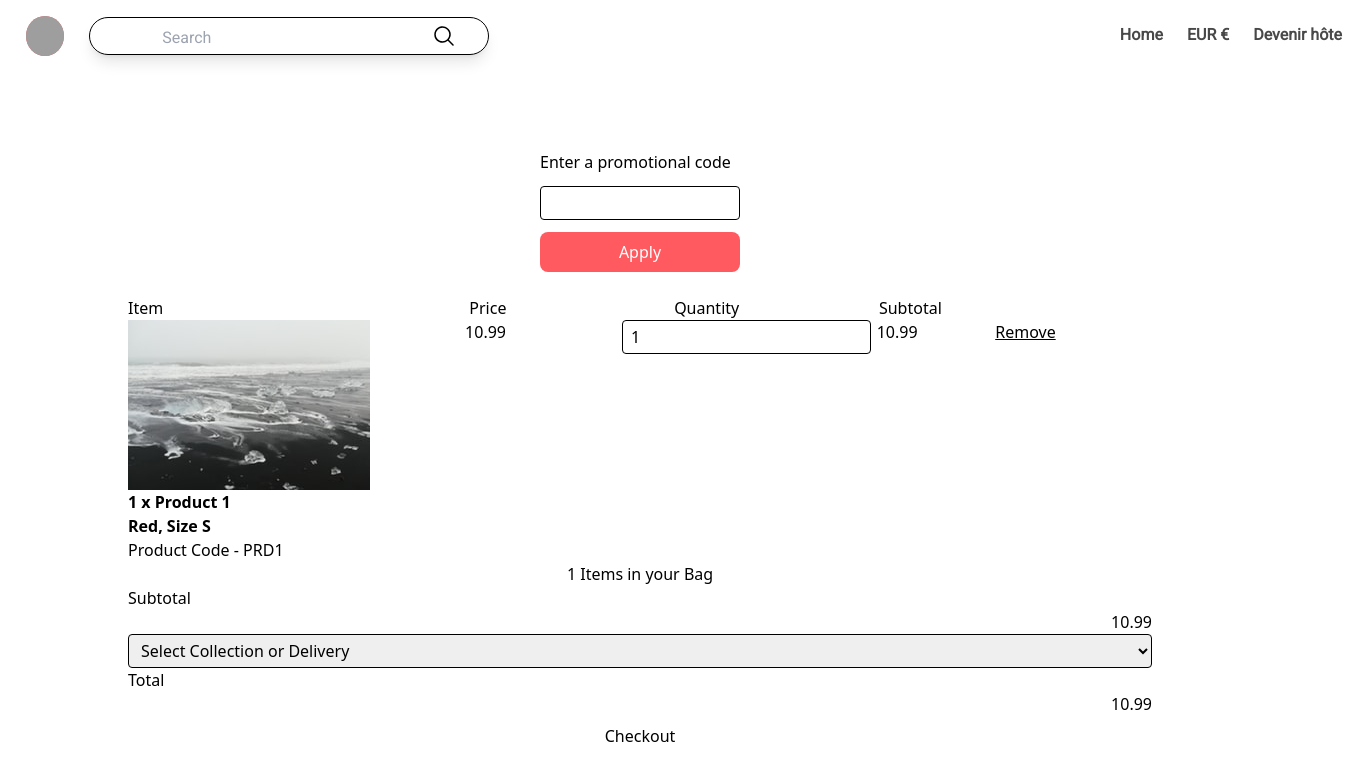
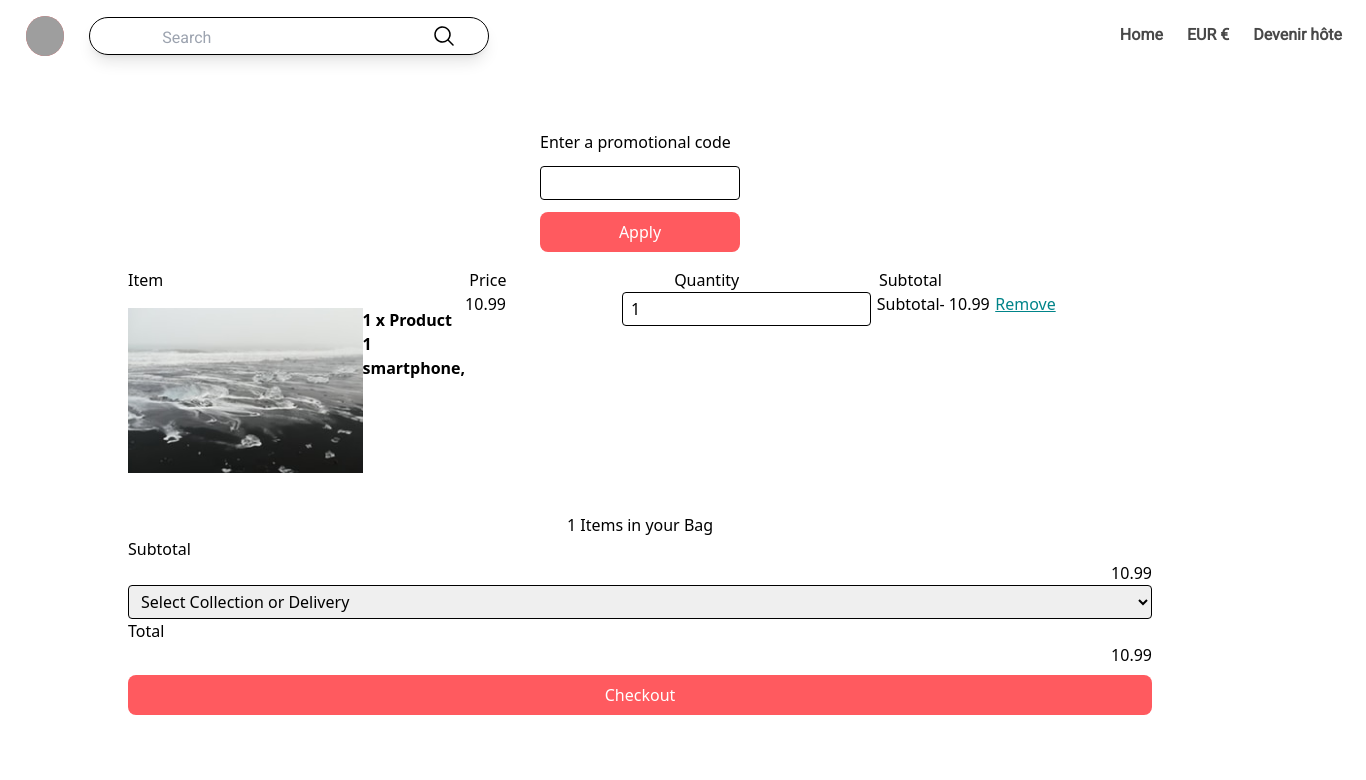
Before and after one commit to AjiePrm/airbnbClone, a Nuxt app: page /summary/example in a window 1280 px wide. Shown: the top 780 px of the page, 1366 px wide, since content can reach past the window. Built offline with nearby package versions, Linux system fonts and the light colour scheme; grey boxes are pictures that could not be loaded.

Commit message:
stuck passing data to oether page

```diff
--- a/layouts/default.vue
+++ b/layouts/default.vue
@@ -1,5 +1,5 @@
 <template>
-    <header class="w-full lg:w-[1366px] md:m-auto relative flex justify-center font-fontRoboto z-40">
+    <header class="w-full h-[50px] lg:w-[1366px] md:m-auto relative flex justify-center font-fontRoboto z-40">
         <div class="fixed w-full lg:w-[1366px] md:m-auto">
             <!--:class="{ 'navbar-scroll': isScrolling }-->
             <div class="w-full flex place-content-between gap-4 pt-[15.61px] navbar-scroll">
--- a/pages/details/[id].vue
+++ b/pages/details/[id].vue
@@ -1,78 +1,81 @@
 <template>
-    <div class="container lg:w-[1366px] px-[34px] m-auto py-16">
-        <div class="font-semibold text-3xl pb-[6px]">
+    <div class="container lg:max-w-[1366px] lg:mx-auto lg:px-4 py-8 md:py-20">
+        <div class="font-semibold text-3xl pb-2 md:pb-6">
             Details Product
         </div>
-        <div class="flex space-x-4 pb-6">
-            <h2 class="text-xl pr-[500px] ">Category : {{ detailsProucts.category }}</h2>
-            <h2 class="text-xl">Bagikan</h2>
-            <h2 class="text-xl">Simpan</h2>
-        </div>
-        <div class="flex m-auto space-x-2 w-[1120px] h-[516px] pb-12">
-            <div class="w-[560px] h-[410px] bg-secondaryGray rounded-l-lg">
-                <img class="w-[560px] h-[410px] bg-secondaryGray rounded-l-lg object-cover" :src="imageOne" alt="" />
-            </div>
-            <div class="grid gap-1 grid-cols-2 w-[650px] h-[422px]">
-                <img class="w-[272px] h-[196px] bg-secondaryGray object-cover" :src="imageTwo" alt="" />
-                <img class="w-[272px] h-[196px] bg-secondaryGray rounded-r-lg object-cover" :src="imageTree" alt="" />
-                <img class="w-[272px] h-[196px] bg-secondaryGray object-cover" :src="imageFour" alt="" />
-                <img class="w-[272px] h-[196px] bg-secondaryGray rounded-r-lg object-cover" :src="imageFive" alt="" />
+        <div class="flex flex-col lg:flex-row space-y-2 lg:space-y-0 lg:space-x-4 pb-2 md:pb-6">
+            <h2 class="text-xl md:pr-4">Category: {{ detailsProucts.category }}</h2>
+            <div class="flex space-x-4">
+                <h2 class="text-xl">Bagikan</h2>
+                <h2 class="text-xl">Simpan</h2>
             </div>
         </div>
-        <div class="flex justify-center">
-            <div>
-                <div class="font-semibold text-3xl pb-[6px]">
+        <div class="grid grid-cols-1 md:grid-cols-2 gap-1 w-full md:w-[650px] lg:w-[1120px] pb-4 md:pb-12">
+            <div class="w-full h-[410px] bg-secondaryGray rounded-l-lg">
+                <img class="w-full h-full bg-secondaryGray rounded-l-lg object-cover" :src="imageOne" alt="" />
+            </div>
+            <div class="grid grid-cols-2 gap-1">
+                <img class="w-full h-[196px] bg-secondaryGray object-cover" :src="imageTwo" alt="" />
+                <img class="w-full h-[196px] bg-secondaryGray rounded-r-lg object-cover" :src="imageTree" alt="" />
+                <img class="w-full h-[196px] bg-secondaryGray object-cover" :src="imageFour" alt="" />
+                <img class="w-full h-[196px] bg-secondaryGray rounded-r-lg object-cover" :src="imageFive" alt="" />
+            </div>
+        </div>
+
+        <div class="flex flex-col lg:flex-row lg:justify-center">
+            <div class="lg:w-[600px] xl:w-[650px]">
+                <div class="font-semibold text-3xl pb-2">
                     {{ detailsProucts.title }}
                 </div>
-
-                <div class="flex space-x-1 text-2xl border-b-2 pb-[26px]">
-                    <h2 class="text-2xl"> Stock: {{ stock }} · </h2>
-                    <h2 class="text-2xl"> {{ detailsProucts.brand }} · </h2>
-                    <h2 class="text-2xl"> rating: {{ detailsProucts.rating }} </h2>
+                <div class="flex flex-col md:flex-row space-x-1 text-2xl border-b-2 pb-2 md:pb-6">
+                    <h2 class="text-2xl">Stock: {{ stock }} ·</h2>
+                    <h2 class="text-2xl">{{ detailsProucts.brand }} ·</h2>
+                    <h2 class="text-2xl">rating: {{ detailsProucts.rating }}</h2>
                 </div>
-
-                <div class="w-[653px] h-[261px] pt-4">
+                <div class="container md:w-[653px] md:h-[261px] pt-2 md:pt-4">
                     <p class="w-full">{{ detailsProucts.description }}</p>
                 </div>
             </div>
-
-            <div class="ml-[93px] w-[372px] h-[296px] shadow-2xl rounded-lg">
+            <div class="container pt-4 lg:pt-0 md:ml-4 lg:w-[500px] md:w-[372px] h-[296px] shadow-2xl rounded-lg pb-20">
                 <div class="h-[56px] px-[25px] py-[26px]">
-
-                    <h1 class="text-2xl font-semibold">${{ discountVal }} <span class="text-lg font-normal line-through">${{
-                        detailsProucts.price }}</span> <span
-                            class="text-sm font-normal bg-primaryRed text-secondaryWhite rounded-lg py-1 px-1">{{
-                                detailsProucts.discountPercentage }}%</span>
+                    <h1 class="text-2xl font-semibold">
+                        ${{ discountVal }}
+                        <span class="text-lg font-normal line-through">${{ detailsProucts.price }}</span>
+                        <span class="text-sm font-normal bg-primaryRed text-secondaryWhite rounded-lg py-1 px-1">
+                            {{ detailsProucts.discountPercentage }}%
+                        </span>
                     </h1>
-                    <h1 class="text-2xl font-semibold px-2 py-2">total: ${{ needToPayVal }} </h1>
-
-
-                    <div class="pt-4">
+                    <h1 class="text-2xl font-semibold px-2 py-2">total: ${{ needToPayVal }}</h1>
+                    <div class="pt-2">
                         <DropDownBtn></DropDownBtn>
                     </div>
-                    <div class="py-4">
-                        <div class="container m-0 flex justify-center px-5">
+                    <div class="py-2">
+                        <div class="container m-0 flex justify-center px-2 md:px-5">
                             <button @click="handleCountMin" type="submit"
-                                class="btn btn-default inline-block bg-secondaryGray text-white py-1 rounded-xl px-6">
+                                class="btn btn-default inline-block bg-secondaryGray text-white py-1 rounded-xl px-3">
                                 -
                             </button>
                             <span>
-                                <h1 class="px-3 py-1 rounded-sm">
+                                <h1 class="px-2 py-1 rounded-sm">
                                     {{ count }}
                                 </h1>
                             </span>
                             <button @click="handleCountPlus" type="submit"
-                                class="btn btn-default inline-block bg-primaryRed text-white py-1 rounded-xl px-6">
+                                class="btn btn-default inline-block bg-primaryRed text-white py-1 rounded-xl px-3">
                                 +
                             </button>
                         </div>
                     </div>
-                    <div class="h-[56px] w-[323px] pt-4">
-                        <NuxtLink to="/summary/example">
-                            <button
-                                class="h-12 w-[323px] bg-primaryRed rounded-lg text-secondaryWhite font-semibold text-xl">Pesan
-                            </button>
-                        </NuxtLink>
+                    <div class="h-[56px] w-[323px] pt-2 m-auto">
+
+                        <!--
+                            <SummaryComponent class="" :count="count" />
+                            -->
+                        <button @click="handlePesanClick"
+                            class="h-12 w-full bg-primaryRed rounded-lg text-secondaryWhite font-semibold text-xl ">
+                            Pesan
+                        </button>
+
                     </div>
                 </div>
             </div>
@@ -80,8 +83,12 @@
     </div>
 </template>
 
+
+
 <script>
+
 export default {
+
     data() {
         return {
             count: 1,
@@ -139,6 +146,14 @@ export default {
         handleStockCount(stocItem, pcs) {
             return stocItem - pcs
         },
+        handlePesanClick(pcs) {
+            this.$router.push({
+                path: `/summary/example`,
+                props: {
+                    count: pcs,
+                },
+            });
+        },
 
     },
 
--- a/pages/summary/[id].vue
+++ b/pages/summary/[id].vue
@@ -1,25 +1,28 @@
 <template>
-    <div class="container mx-auto px-4 py-[150px]">
-        <div class="basket">
-            <div class="basket-module flex flex-col w-[200px] m-auto space-y-3 pb-[24px]">
-                <label for=" promo-code" class="text-gray-700">Enter a promotional code</label>
+    <div class="container mx-auto px-4 py-8 md:py-20">
+        <div class="m-0">
+            <div class="basket-module flex flex-col md:w-[200px] md:mx-auto space-y-3 pb-4">
+                <label for="promo-code" class="text-gray-700">Enter a promotional code</label>
                 <input id="promo-code" type="text" name="promo-code" maxlength="5" v-model="promoCode"
                     class="border border-gray-300 rounded px-2 py-1" />
                 <button class="promo-code-cta bg-primaryRed text-secondaryWhite rounded-lg px-4 py-2"
-                    @click="applyPromoCode">Apply</button>
+                    @click="applyPromoCode">
+                    Apply
+                </button>
             </div>
-            <div class="basket-labels w-[1024px] m-auto">
-                <ul class="flex">
+            <div class="basket-labels lg:w-[1024px] lg:mx-auto">
+                <ul class="md:flex hidden">
                     <li class="item item-heading w-1/3">Item</li>
                     <li class="price w-1/5">Price</li>
                     <li class="quantity w-1/5">Quantity</li>
                     <li class="subtotal w-1/5">Subtotal</li>
                 </ul>
             </div>
-            <div class="basket-product w-[1024px] m-auto flex" v-for="(product, index) in products" :key="index">
-                <div class="item w-[43%]">
+            <div class="basket-product lg:w-[1024px] lg:mx-auto flex flex-col md:flex-row"
+                v-for="(product, index) in products" :key="index">
+                <div class="item w-full md:w-[43%] md:flex mt-4">
                     <div class="product-image">
-                        <img src="~/assets/image/exploreOne.png" :alt="product.name" class="product-frame" />
+                        <img src="~/assets/image/exploreOne.png" :alt="product.name" class="product-frame object-cover" />
                     </div>
                     <div class="product-details">
                         <h1>
@@ -27,8 +30,8 @@
                                 <span class="item-quantity">{{ product.quantity }}</span> x {{ product.name }}
                             </strong>
                         </h1>
-                        <p><strong>{{ product.color }}, Size {{ product.size }}</strong></p>
-                        <p>Product Code - {{ product.code }}</p>
+                        <p><strong>{{ product.category }},</strong></p>
+                        <p class="lg:hidden">Product price -</p>
                     </div>
                 </div>
                 <div class="price w-1/5">{{ product.price.toFixed(2) }}</div>
@@ -36,13 +39,13 @@
                     <input type="number" v-model="product.quantity" min="1"
                         class="quantity-field border border-gray-300 rounded px-2 py-1" />
                 </div>
-                <div class="subtotal pl-[50px] w-1/5">{{ (product.price * product.quantity).toFixed(2) }}</div>
+                <div class="subtotal lg:pl-[50px] w-1/5">Subtotal- {{ (product.price * product.quantity).toFixed(2) }}</div>
                 <div class="remove w-1/5">
-                    <button class="text-red-500 underline" @click="removeProduct(index)">Remove</button>
+                    <button class="text-primaryGreeb underline" @click="removeProduct(index)">Remove</button>
                 </div>
             </div>
         </div>
-        <aside class="summary w-[1024px] m-auto">
+        <div class="summary w-full md:w-[500px] lg:w-[1024px] md:mx-auto py-10">
             <div class="summary-total-items text-center text-gray-700">
                 <span class="total-items">{{ getTotalItems() }}</span> Items in your Bag
             </div>
@@ -54,7 +57,7 @@
                     <div class="promo-value final-value text-right">{{ promoPrice.toFixed(2) }}</div>
                 </div>
             </div>
-            <div class="summary-delivery w-[1024px] m-auto">
+            <div class="summary-delivery">
                 <select name="delivery-collection"
                     class="summary-delivery-selection w-full border border-gray-300 rounded px-2 py-1">
                     <option value="0" selected="selected">Select Collection or Delivery</option>
@@ -66,31 +69,45 @@
                 <div class="total-title">Total</div>
                 <div class="total-value final-value text-right">{{ getTotal().toFixed(2) }}</div>
             </div>
-            <div class="summary-checkout">
-                <button class="checkout-cta bg-gray-800 text-white w-full py-2" @click="checkout">Checkout</button>
+            <div class="summary-checkout py-2">
+                <button class="checkout-cta bg-primaryRed text-secondaryWhite rounded-lg w-full py-2"
+                    @click="checkout">Checkout</button>
             </div>
-        </aside>
+        </div>
     </div>
 </template>
 
+
 <script>
 export default {
+    props: {
+        count: {
+            type: Number,
+            default: 1,
+        },
+    },
+
     data() {
+        console.log('props count')
+        console.log(this.count)
         return {
             products: [
                 {
                     name: 'Product 1',
                     image: 'product1.jpg',
-                    color: 'Red',
-                    size: 'S',
-                    code: 'PRD1',
+                    category: 'smartphone',
                     price: 10.99,
-                    quantity: 1,
+                    quantity: this.count,
                 },
             ],
             promoCode: '',
             promoPrice: null,
         };
+    },
+    watch: {
+        count(newCount) {
+            this.products.quantity = newCount;
+        },
     },
     methods: {
         applyPromoCode() {
@@ -115,6 +132,9 @@ export default {
 
         },
     },
+    async mounted() {
+
+    }
 };
 </script>
 
```
